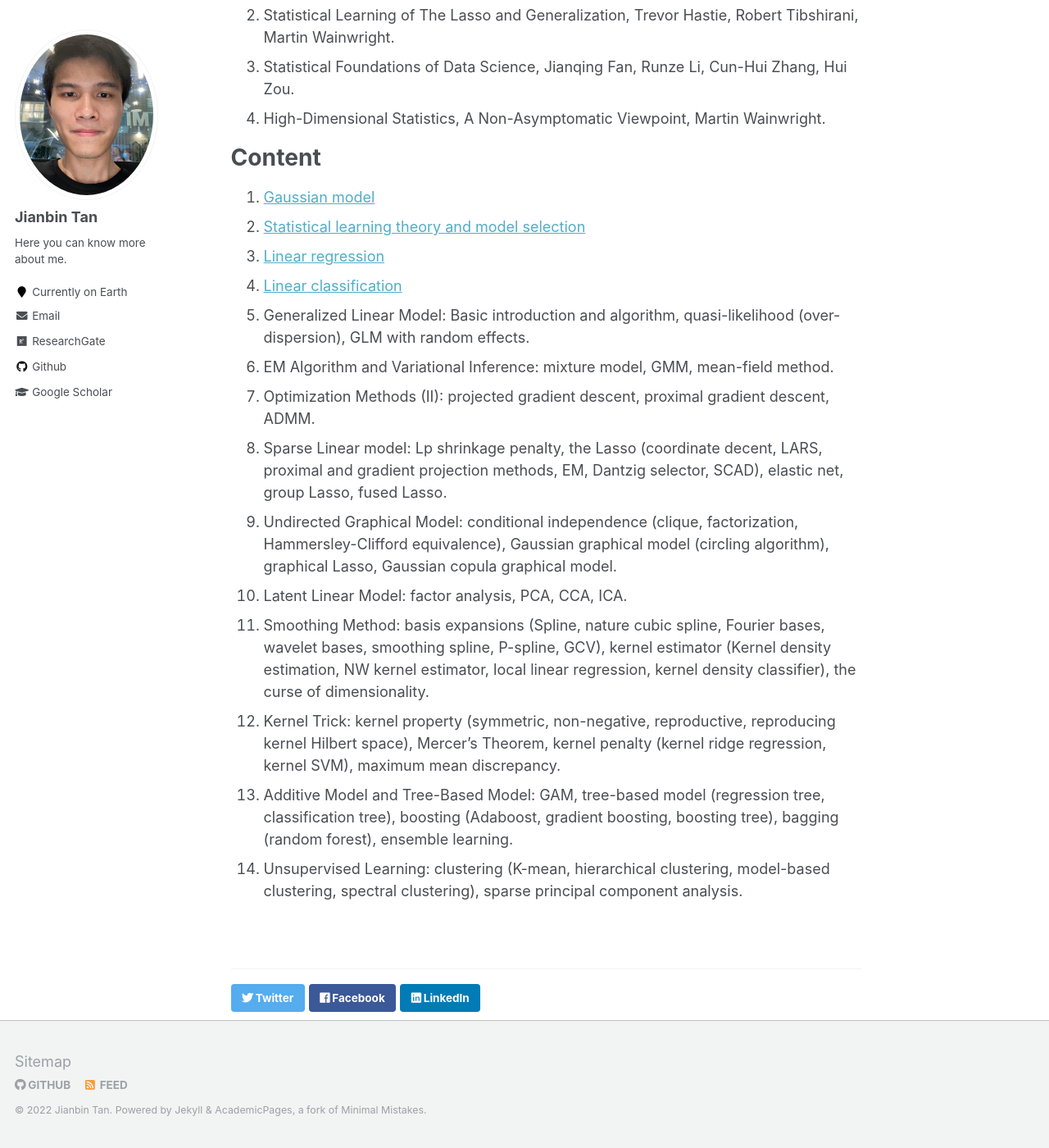
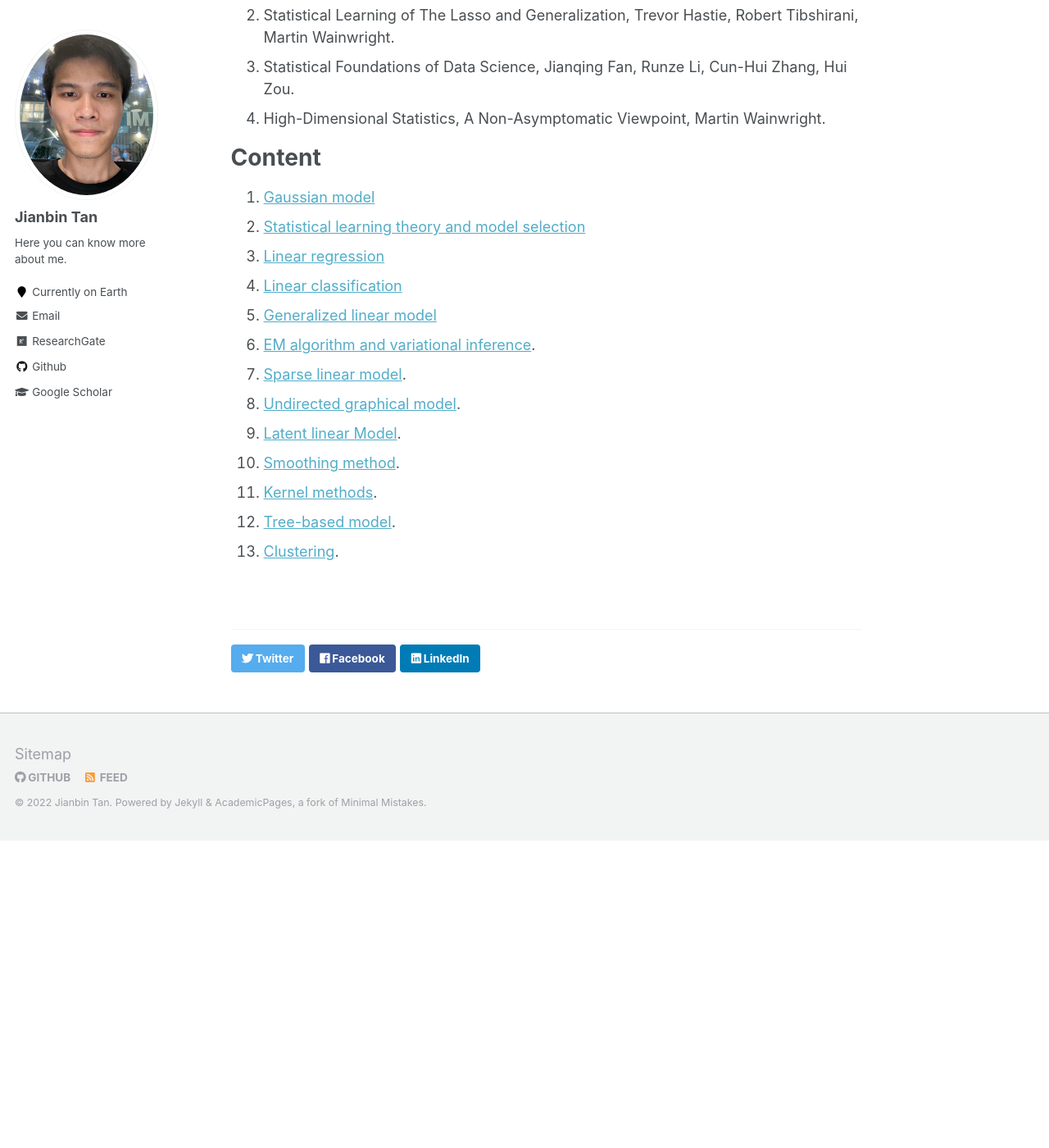
Before and after one commit to Tan-jianbin/Tan-jianbin.github.io, a Jekyll site: the page built from _teaching/2021-fall-teaching-1.md, in a window 1280 px wide and 1400 px high, scrolled down 375 px. Shown: the whole window at 82% size. Built offline with Jekyll 4.4.1, drawn with Linux system fonts in a browser that asks for light colours; some of the changed text lies outside the part shown.

Commit message:
update seminar

```diff
--- a/_teaching/2021-fall-teaching-1.md
+++ b/_teaching/2021-fall-teaching-1.md
@@ -9,7 +9,7 @@ location: "Hefei, China"
 
 ---
 
-Learning the basic principles and algorithms of machine learning
+Study the basic principles and algorithms of statistical learning.
 
 Reference
 ======
@@ -25,14 +25,13 @@ Content
 1. [Gaussian model](http://tan-jianbin.github.io/files/PPT_2021-fall-teaching/Gaussian model.pdf)
 2. [Statistical learning theory and model selection](http://tan-jianbin.github.io/files/PPT_2021-fall-teaching/Statistic_Learning_Theory.pdf)
 3. [Linear regression](http://tan-jianbin.github.io/files/PPT_2021-fall-teaching/Linear_regression.pdf)
-5. [Linear classification](http://tan-jianbin.github.io/files/PPT_2021-fall-teaching/Linear_Classification.pdf)
-6. Generalized Linear Model: Basic introduction and algorithm, quasi-likelihood (over-dispersion), GLM with random effects.
-7. EM Algorithm and Variational Inference: mixture model, GMM, mean-field method.
-8. Optimization Methods (II): projected gradient descent, proximal gradient descent, ADMM.
-9. Sparse Linear model: Lp shrinkage penalty, the Lasso (coordinate decent, LARS, proximal and gradient projection methods, EM, Dantzig selector, SCAD), elastic net, group Lasso, fused Lasso.
-10. Undirected Graphical Model: conditional independence (clique, factorization, Hammersley-Clifford equivalence), Gaussian graphical model (circling algorithm), graphical Lasso, Gaussian copula graphical model.
-11. Latent Linear Model: factor analysis, PCA, CCA, ICA.
-12. Smoothing Method: basis expansions (Spline, nature cubic spline, Fourier bases, wavelet bases, smoothing spline, P-spline, GCV), kernel estimator (Kernel density estimation, NW kernel estimator, local linear regression, kernel density classifier), the curse of dimensionality.
-13. Kernel Trick: kernel property (symmetric, non-negative, reproductive, reproducing kernel Hilbert space), Mercer's Theorem, kernel penalty (kernel ridge regression, kernel SVM), maximum mean discrepancy.
-14. Additive Model and Tree-Based Model: GAM, tree-based model (regression tree, classification tree), boosting (Adaboost, gradient boosting, boosting tree), bagging (random forest), ensemble learning.
-15. Unsupervised Learning: clustering (K-mean, hierarchical clustering, model-based clustering, spectral clustering), sparse principal component analysis.
+4. [Linear classification](http://tan-jianbin.github.io/files/PPT_2021-fall-teaching/Linear_Classification.pdf)
+5. [Generalized linear model](http://tan-jianbin.github.io/files/PPT_2021-fall-teaching/Generalized_Linear_Model.pdf)
+6. [EM algorithm and variational inference](http://tan-jianbin.github.io/files/PPT_2021-fall-teaching/EM_Algorithm&Variational_Inferencel.pdf).
+8. [Sparse linear model](http://tan-jianbin.github.io/files/PPT_2021-fall-teaching/Sparse_Linear_Model.pdf).
+9. [Undirected graphical model](http://tan-jianbin.github.io/files/PPT_2021-fall-teaching/Undirected_Graphical_Model.pdf).
+10. [Latent linear Model](http://tan-jianbin.github.io/files/PPT_2021-fall-teaching/Directed_Graphical_Models.pdf).
+11. [Smoothing method](http://tan-jianbin.github.io/files/PPT_2021-fall-teaching/Smooth_Method.pdf).
+12. [Kernel methods](http://tan-jianbin.github.io/files/PPT_2021-fall-teaching/Kernel_Method.pdf).
+13. [Tree-based model](http://tan-jianbin.github.io/files/PPT_2021-fall-teaching/Tree_Based_Model.pdf).
+14. [Clustering](http://tan-jianbin.github.io/files/PPT_2021-fall-teaching/Clustering.pdf).
```
Also changed, not shown: 10 other files.
